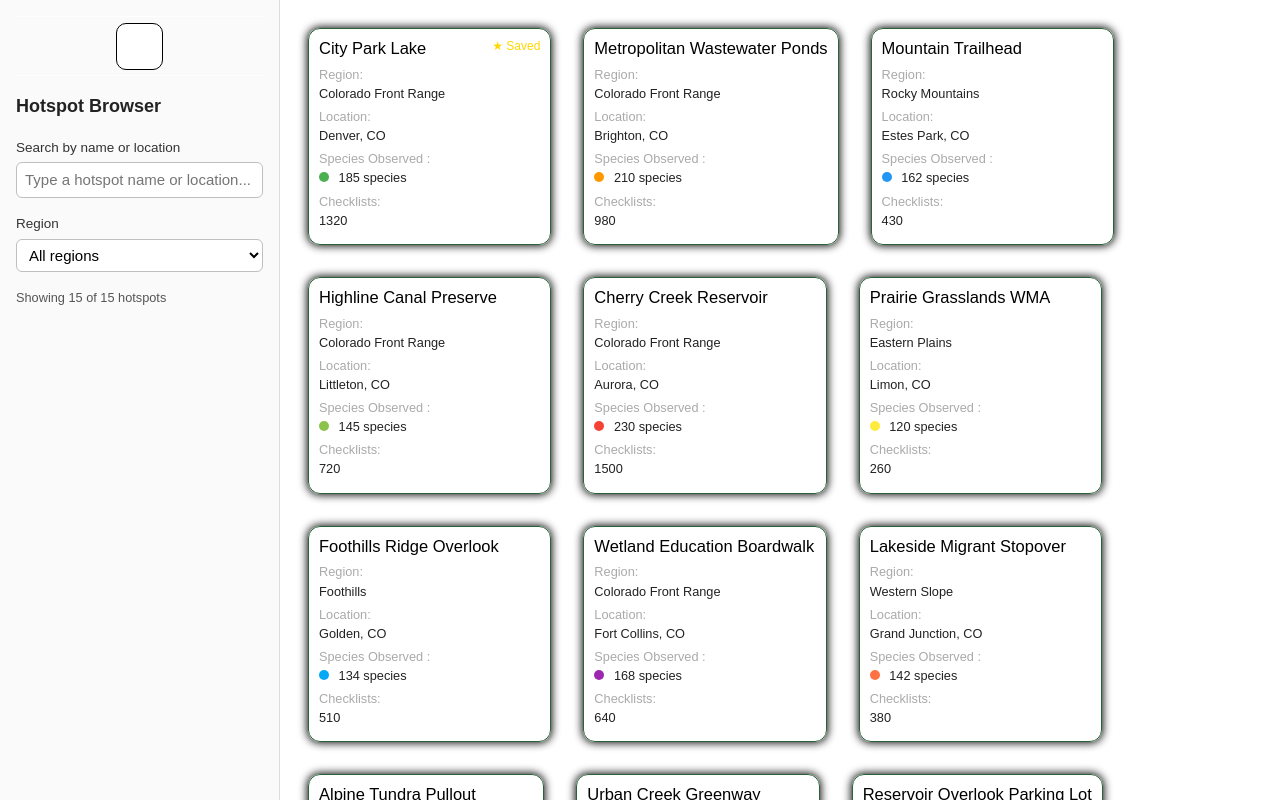
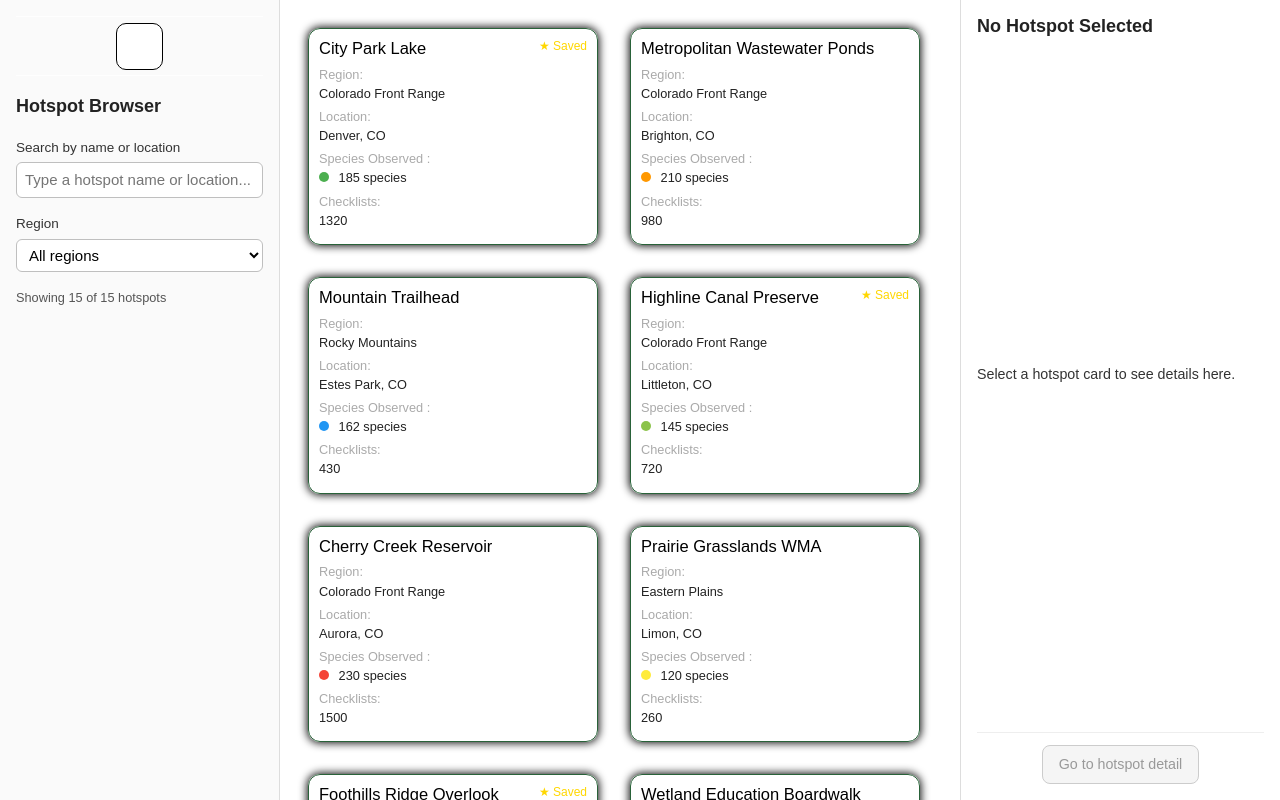
Before and after one commit to BrooktieFrogge/EBird_Hotspot_Ranker, a Vue app in the folder client/: page /hotspot-search in a window 1280 px wide. Built offline with nearby package versions, Linux system fonts and the light colour scheme; some icons are missing.

Commit message:
3 parts added!

```diff
--- a/client/src/components/HotspotCard.vue
+++ b/client/src/components/HotspotCard.vue
@@ -114,7 +114,7 @@ export default defineComponent({
   border: 1px solid #296239;
   border-radius: 12px;
   padding: 10px;
-  max-width: 260px;
+  max-width: 290px;
   font-family: Arial, sans-serif;
   box-shadow: 0 0 8px 1px #0e0e0e;
   cursor: pointer;
@@ -141,7 +141,7 @@ h3 {
 }
 
 .label {
-  min-width: 90px;
+  min-width: 300px;
   color: #aaa;
 }
 
--- a/client/src/views/HotspotSearch.vue
+++ b/client/src/views/HotspotSearch.vue
@@ -6,7 +6,7 @@
 
       <!-- Buttons container  -->
       <div class="buttons-container">
-        <div id="home-button" @click="redirectToWelcomeScreen">
+        <div id="home-button" @click="redirectToHomeScreen">
           <div class="back-button-wrapper">
             <BIconHouseFill />
           </div>
@@ -46,7 +46,7 @@
       </div>
     </div>
 
-    <!-- RIGHT PANEL: Hotspot Cards (scrollable) -->
+    <!-- MIDDLE PANEL: Hotspot Cards (scrollable) -->
     <div class="results">
       <div class="cards-container">
         <HotspotCard
@@ -60,8 +60,63 @@
           :species-count="hotspot.speciesCount"
           :checklist-count="hotspot.checklistCount"
           :is-saved="hotspot.isSaved"
-          @click="goToHotspotDetail"
+          @click="selectHotspot(hotspot)"
         />
+      </div>
+    </div>
+
+    <!-- RIGHT PANEL: Selected Hotspot Summary -->
+    <div class="summary-panel">
+      <div class="summary-header">
+        <h2 v-if="selectedHotspot">Selected Hotspot</h2>
+        <h2 v-else>No Hotspot Selected</h2>
+      </div>
+
+      <div class="summary-body" v-if="selectedHotspot">
+        <div class="summary-name">
+          {{ selectedHotspot.name }}
+        </div>
+
+        <div class="summary-row">
+          <span class="summary-label">Region:</span>
+          <span class="summary-value">{{ selectedHotspot.region }}</span>
+        </div>
+
+        <div class="summary-row">
+          <span class="summary-label">Location:</span>
+          <span class="summary-value">{{ selectedHotspot.location }}</span>
+        </div>
+
+        <div class="summary-row">
+          <span class="summary-label">Species count:</span>
+          <span class="summary-value">{{ selectedHotspot.speciesCount }}</span>
+        </div>
+
+        <div class="summary-row">
+          <span class="summary-label">Checklists:</span>
+          <span class="summary-value">{{ selectedHotspot.checklistCount }}</span>
+        </div>
+
+        <div class="summary-row">
+          <span class="summary-label">Saved:</span>
+          <span class="summary-value">
+            {{ selectedHotspot.isSaved ? 'Yes' : 'No' }}
+          </span>
+        </div>
+      </div>
+
+      <div class="summary-body" v-else>
+        <p>Select a hotspot card to see details here.</p>
+      </div>
+
+      <div class="summary-footer">
+        <button
+          class="detail-button"
+          @click="goToSelectedHotspotDetail"
+          :disabled="!selectedHotspot"
+        >
+          Go to hotspot detail
+        </button>
       </div>
     </div>
 
@@ -100,6 +155,7 @@ export default defineComponent({
     const hotspots = ref<Hotspot[]>([]);
     const searchQuery = ref('');
     const selectedRegion = ref('');
+    const selectedHotspot = ref<Hotspot | null>(null);
 
     const availableRegions = computed(() => {
       const set = new Set<string>();
@@ -148,7 +204,7 @@ export default defineComponent({
           colorClass: '#8bc34a',
           speciesCount: 145,
           checklistCount: 720,
-          isSaved: false,
+          isSaved: true,
         },
         {
           id: 5,
@@ -178,7 +234,7 @@ export default defineComponent({
           colorClass: '#03a9f4',
           speciesCount: 134,
           checklistCount: 510,
-          isSaved: false,
+          isSaved: true,
         },
         {
           id: 8,
@@ -218,7 +274,7 @@ export default defineComponent({
           colorClass: '#4caf50',
           speciesCount: 157,
           checklistCount: 820,
-          isSaved: false,
+          isSaved: true,
         },
         {
           id: 12,
@@ -258,7 +314,7 @@ export default defineComponent({
           colorClass: '#03a9f4',
           speciesCount: 140,
           checklistCount: 360,
-          isSaved: false,
+          isSaved: true,
         },
       ];
     };
@@ -280,13 +336,17 @@ export default defineComponent({
       });
     });
 
-    const goToHotspotDetail = (id: number | string) => {
-      router.push({ name: 'HotspotDetail', params: { id } });
+    const selectHotspot = (hotspot: Hotspot) => {
+      selectedHotspot.value = hotspot;
     };
 
-    const redirectToWelcomeScreen = () => {
-      // adjust this route name to match your actual home route
-      router.push({ name: 'WelcomeScreen' });
+    const goToSelectedHotspotDetail = () => {
+      if (!selectedHotspot.value) return;
+      router.push({ name: 'HotspotDetail', params: { id: selectedHotspot.value.id } });
+    };
+
+    const redirectToHomeScreen = () => {
+      router.push({ name: 'HomeScreen' });
     };
 
     onMounted(() => {
@@ -299,8 +359,10 @@ export default defineComponent({
       selectedRegion,
       availableRegions,
       filteredHotspots,
-      goToHotspotDetail,
-      redirectToWelcomeScreen,
+      selectedHotspot,
+      selectHotspot,
+      goToSelectedHotspotDetail,
+      redirectToHomeScreen,
     };
   },
 });
@@ -393,9 +455,9 @@ export default defineComponent({
   color: #555;
 }
 
-/* RIGHT PANEL */
+/* MIDDLE PANEL: cards */
 .results {
-  flex: 1;
+  flex: 1.5;
   padding: 20px;
   box-sizing: border-box;
   background: white;
@@ -408,4 +470,81 @@ export default defineComponent({
   gap: 16px;
   align-content: flex-start;
 }
+
+/* RIGHT PANEL: summary */
+.summary-panel {
+  width: 320px;
+  border-left: 1px solid #ddd;
+  box-sizing: border-box;
+  padding: 16px;
+  background: #ffffff;
+  display: flex;
+  flex-direction: column;
+  justify-content: space-between;
+  overflow-y: auto;
+}
+
+.summary-header h2 {
+  font-size: 18px;
+  font-weight: 600;
+  margin: 0 0 12px 0;
+}
+
+.summary-body {
+  font-size: 0.95rem;
+  color: #333;
+  margin: 0 0 0px 0;
+}
+
+.summary-name {
+  font-size: 1.1rem;
+  font-weight: 600;
+  margin-bottom: 10px;
+}
+
+.summary-row {
+  display: flex;
+  margin-bottom: 6px;
+}
+
+.summary-label {
+  width: 110px;
+  font-weight: 500;
+  color: #666;
+}
+
+.summary-value {
+  flex: 1;
+}
+
+.summary-footer {
+  margin-top: 16px;
+  padding-top: 12px;
+  border-top: 1px solid #eee;
+  display: flex;
+  justify-content: center;
+}
+
+.detail-button {
+  padding: 8px 16px;
+  border-radius: 8px;
+  border: 1px solid #000;
+  background: #fff;
+  cursor: pointer;
+  font-size: 0.95rem;
+  font-weight: 500;
+  transition: background 0.2s, color 0.2s;
+}
+
+.detail-button:disabled {
+  border-color: #ccc;
+  color: #999;
+  cursor: not-allowed;
+  background: #f5f5f5;
+}
+
+.detail-button:not(:disabled):hover {
+  background: #000;
+  color: #fff;
+}
 </style>
```
